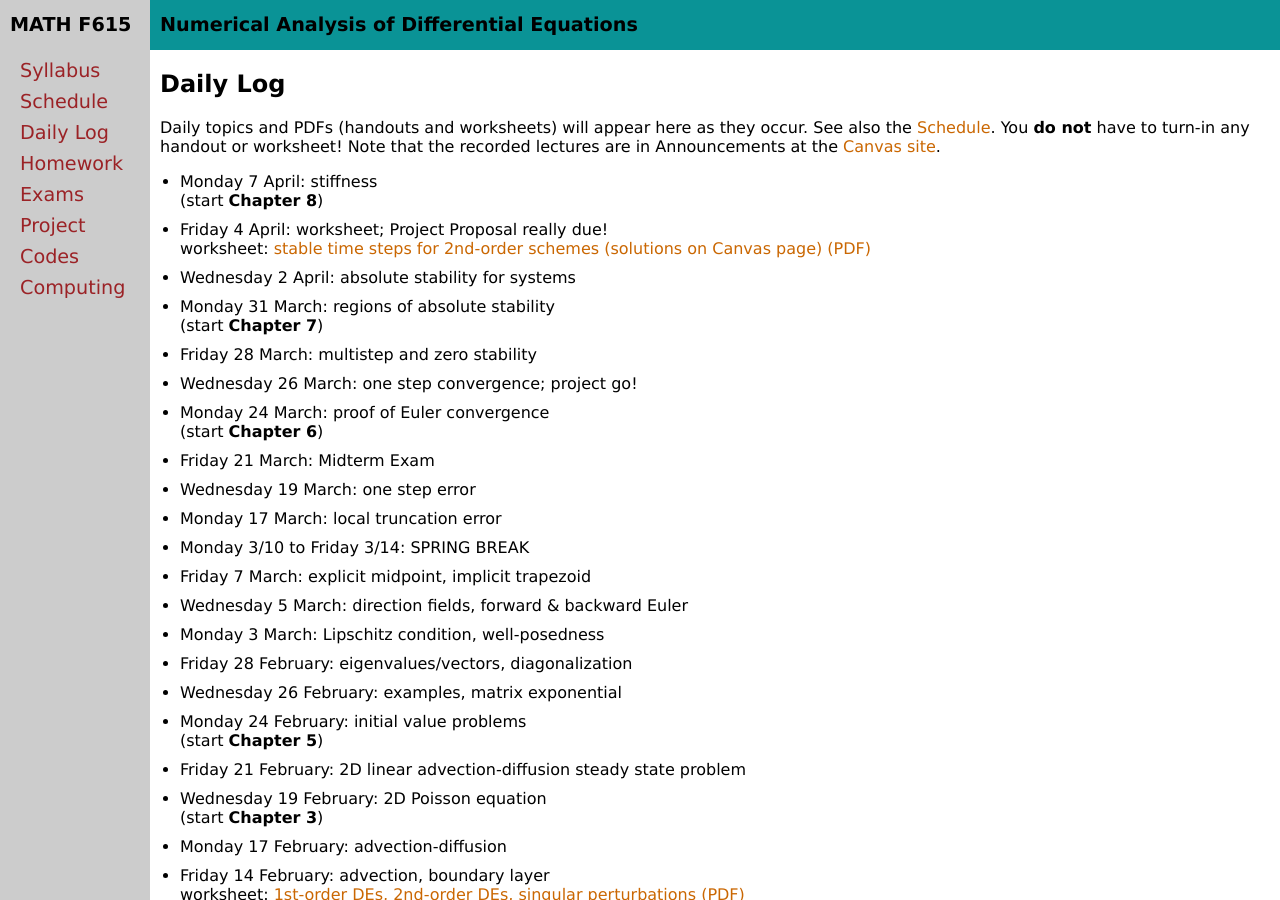
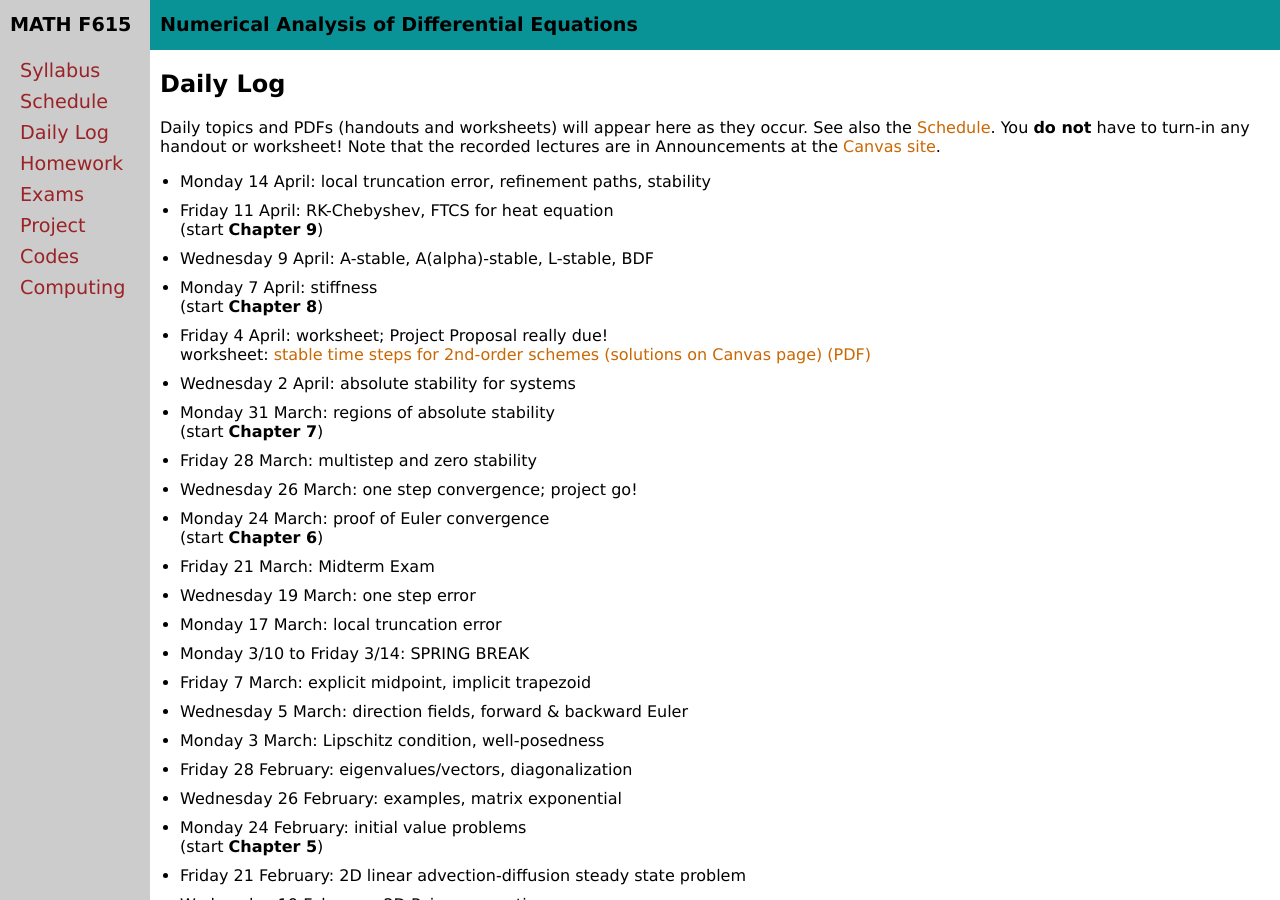
Before and after one commit to bueler/nade, a Jekyll site: the page built from daily.md, in a window 1280 px wide and 900 px high. Built offline with Jekyll 4.4.1, drawn with Linux system fonts in a browser that asks for light colours.

Commit message:
update daily & schedule

```diff
--- a/_data/daily.yml
+++ b/_data/daily.yml
@@ -1,6 +1,13 @@
 semester: Spring 2025
 home: assets
 daily:
+- name: Monday 14 April
+  covered: local truncation error, refinement paths, stability
+- name: Friday 11 April
+  covered: RK-Chebyshev, FTCS for heat equation
+  chapter: 9
+- name: Wednesday 9 April
+  covered: A-stable, A(alpha)-stable, L-stable, BDF
 - name: Monday 7 April
   covered: stiffness
   chapter: 8
```
Also changed, not shown: 2 other files.
